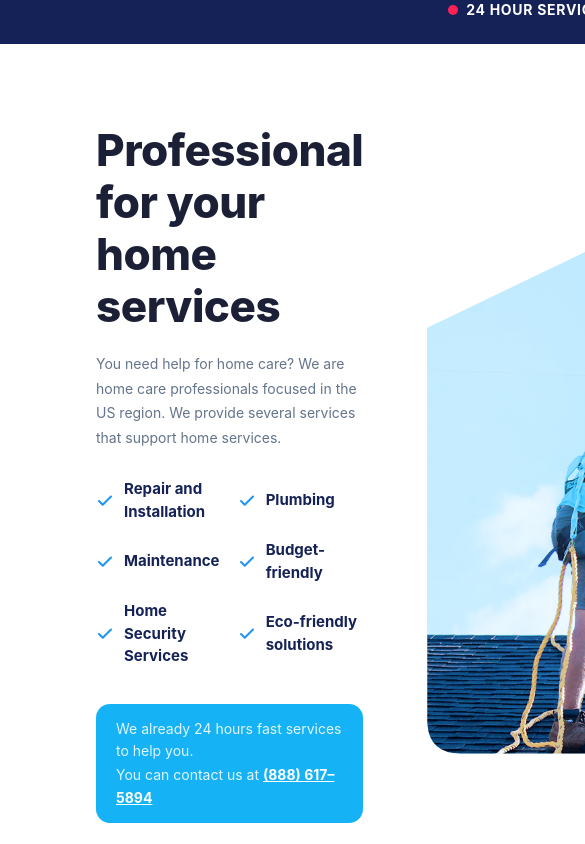
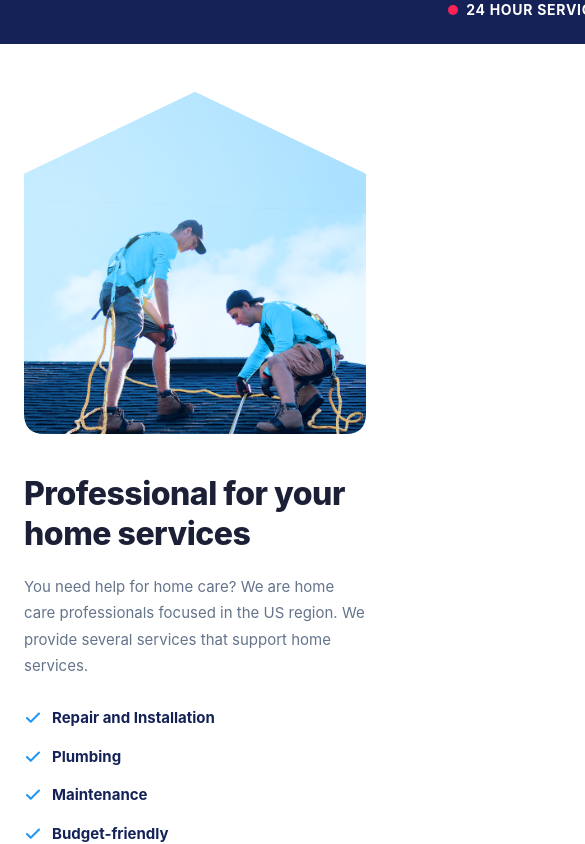
Before and after one commit to mahmoudaudi/Home_Services, a React (Vite) app: page / in a window 390 px wide. Shown: the part 800-1644 px from the top of the page, 585 px wide, since content can reach past the window. Built offline with nearby package versions, Linux system fonts and the light colour scheme.

Commit message:
services page responsive

```diff
--- a/src/components/Services.jsx
+++ b/src/components/Services.jsx
@@ -19,22 +19,96 @@ const features = [
 
 export default function ProfessionalServices() {
   return (
-    <section style={{ backgroundColor: "#ffffff", paddingTop: "80px", paddingBottom: "80px", paddingLeft: "96px", paddingRight: "96px" }}>
-      <div style={{ maxWidth: "1280px", margin: "0 auto", display: "grid", gridTemplateColumns: "5fr 7fr", gap: "64px", alignItems: "center" }}>
+    <section
+      className="prof-services-section"
+      style={{
+        backgroundColor: "#ffffff",
+        paddingTop: "var(--sec-padding-v, 80px)",
+        paddingBottom: "var(--sec-padding-v, 80px)",
+        paddingLeft: "var(--sec-padding-h, 96px)",
+        paddingRight: "var(--sec-padding-h, 96px)"
+      }}
+    >
+      {/* Dynamic Mobile Responsive Override Styles */}
+      <style>{`
+        .prof-services-section {
+          --sec-padding-v: 80px;
+          --sec-padding-h: 96px;
+        }
+        .prof-grid-container {
+          display: grid;
+          grid-template-columns: 5fr 7fr;
+          direction: ltr;
+        }
+        .prof-features-grid {
+          display: grid;
+          grid-template-columns: 1fr 1fr;
+        }
+        .prof-image-frame {
+          width: 560px;
+          height: 560px;
+        }
+        .prof-cta-box {
+          width: fit-content;
+        }
+
+        @media (max-width: 1023px) {
+          .prof-services-section {
+            --sec-padding-v: 48px;
+            --sec-padding-h: 24px;
+          }
+          .prof-grid-container {
+            display: flex !important;
+            flex-direction: column-reverse !important;
+            gap: 40px !important;
+          }
+          .prof-left-col {
+            align-items: flex-start;
+            text-align: left;
+          }
+          .prof-title {
+            font-size: 32px !important;
+            line-height: 40px !important;
+          }
+          .prof-desc {
+            max-width: 100% !important;
+            font-size: 15px !important;
+          }
+          .prof-features-grid {
+            display: flex !important;
+            flex-direction: column !important;
+            max-width: 100% !important;
+            width: 100% !important;
+            gap: 16px !important;
+          }
+          .prof-image-frame {
+            width: 100% !important;
+            max-width: 480px;
+            height: auto !important;
+            aspect-ratio: 1 / 1 !important;
+          }
+          .prof-cta-box {
+            width: 100% !important;
+            box-sizing: border-box;
+          }
+        }
+      `}</style>
+
+      <div className="prof-grid-container" style={{ maxWidth: "1280px", margin: "0 auto", gap: "64px", alignItems: "center" }}>
 
         {/* LEFT COLUMN */}
-        <div style={{ display: "flex", flexDirection: "column" }}>
-          <h2 style={{ margin: 0, fontSize: "44px", fontWeight: 800, lineHeight: "52px", letterSpacing: "-0.5px", color: "#1C2036" }}>
+        <div className="prof-left-col" style={{ display: "flex", flexDirection: "column" }}>
+          <h2 className="prof-title" style={{ margin: 0, fontSize: "44px", fontWeight: 800, lineHeight: "52px", letterSpacing: "-0.5px", color: "#1C2036" }}>
             Professional for your<br />home services
           </h2>
 
-          <p style={{ marginTop: "20px", marginBottom: 0, color: "#64748B", fontSize: "14px", lineHeight: "1.75", maxWidth: "400px", fontWeight: 400 }}>
+          <p className="prof-desc" style={{ marginTop: "20px", marginBottom: 0, color: "#64748B", fontSize: "14px", lineHeight: "1.75", maxWidth: "400px", fontWeight: 400 }}>
             You need help for home care? We are home care professionals
             focused in the US region. We provide several services that
             support home services.
           </p>
 
-          <div style={{ marginTop: "28px", display: "grid", gridTemplateColumns: "1fr 1fr", columnGap: "16px", rowGap: "16px", maxWidth: "460px" }}>
+          <div className="prof-features-grid" style={{ marginTop: "28px", columnGap: "16px", rowGap: "16px", maxWidth: "460px" }}>
             {features.map((label) => (
               <div key={label} style={{ display: "flex", alignItems: "center", gap: "10px" }}>
                 <CheckIcon />
@@ -43,7 +117,7 @@ export default function ProfessionalServices() {
             ))}
           </div>
 
-          <div style={{ marginTop: "36px", backgroundColor: "#15B2F5", padding: "14px 20px", borderRadius: "14px", display: "inline-block", width: "fit-content" }}>
+          <div className="prof-cta-box" style={{ marginTop: "36px", backgroundColor: "#15B2F5", padding: "14px 20px", borderRadius: "14px", display: "inline-block" }}>
             <p style={{ margin: 0, color: "rgba(255,255,255,0.88)", fontSize: "14px", lineHeight: "1.6", fontWeight: 400 }}>
               We already 24 hours fast services to help you.
             </p>
@@ -87,9 +161,8 @@ export default function ProfessionalServices() {
 
           {/* IMAGE FRAME */}
           <div
+            className="prof-image-frame"
             style={{
-    width: "560px",
-    height: "560px",
               position: "relative",
               clipPath: "url(#housePoly)",
               overflow: "hidden",
@@ -115,10 +188,8 @@ export default function ProfessionalServices() {
                 width: "115%",
                 height: "112%",
                 objectFit: "cover",
-
                 /* move image left a bit */
                 objectPosition: "87% 30%",
-
                 display: "block",
                 userSelect: "none",
               }}
```
Lines whose indentation alone changed are shown as unchanged.
